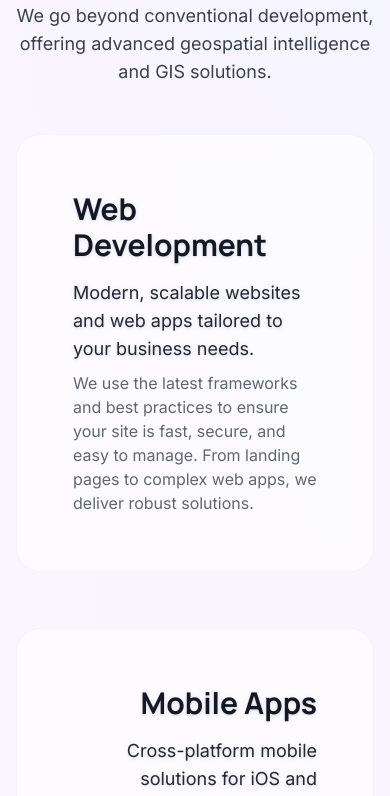
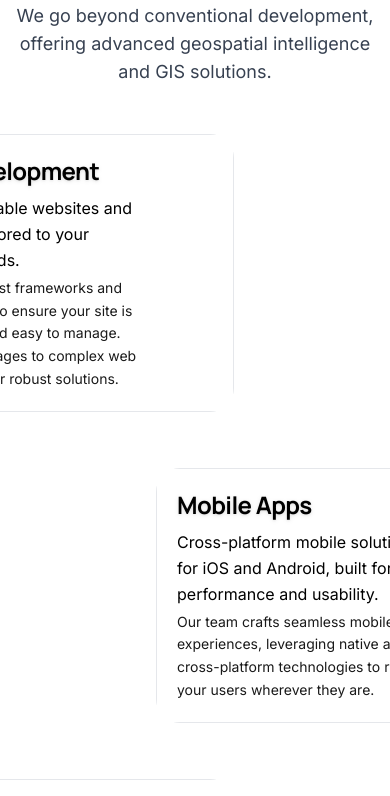
Before and after one commit to igorricardo20/rockpeach-landing, a React (Vite) app: page / in a window 390 px wide. Shown: the part 4801-5597 px from the top of the page. Built offline with nearby package versions, Linux system fonts and the light colour scheme.

Commit message:
Enhance Services component with scroll animations and improved layout; refactor for better readability and performance

```diff
--- a/src/components/Services.tsx
+++ b/src/components/Services.tsx
@@ -1,4 +1,4 @@
-import React from "react";
+import React, { useRef, useEffect } from "react";
 
 const services = [
 	{
@@ -35,10 +35,53 @@ const services = [
 	},
 ];
 
-const Services: React.FC = () => (
+const Services: React.FC = () => {
+	const cardRefs = useRef<(HTMLDivElement | null)[]>([]);
+
+	// Reveal animation on scroll
+	useEffect(() => {
+		const handleScroll = () => {
+			cardRefs.current.forEach((el, idx) => {
+				if (!el) return;
+				const rect = el.getBoundingClientRect();
+				const windowHeight =
+					window.innerHeight || document.documentElement.clientHeight;
+				if (rect.top < windowHeight - 80) {
+					el.classList.add("animate-service-reveal");
+				} else {
+					el.classList.remove("animate-service-reveal");
+				}
+			});
+		};
+		window.addEventListener("scroll", handleScroll, { passive: true });
+		handleScroll();
+		return () => window.removeEventListener("scroll", handleScroll);
+	}, []);
+
+	// Set transform for animation (from ±600px to ±140px)
+	useEffect(() => {
+		const observer = new MutationObserver(() => {
+			(cardRefs.current as (HTMLDivElement | null)[]).forEach((el, idx) => {
+				if (!el) return;
+				if (el.classList.contains("animate-service-reveal")) {
+					const finalX = idx % 2 === 0 ? -140 : 140;
+					el.style.transform = `translateX(${finalX}px)`;
+					el.style.opacity = "1";
+				} else {
+					const initialX = idx % 2 === 0 ? -600 : 600;
+					el.style.transform = `translateX(${initialX}px)`;
+					el.style.opacity = "0";
+				}
+			});
+		});
+		observer.observe(document.body, { attributes: true, subtree: true });
+		return () => observer.disconnect();
+	}, []);
+
+	return (
 		<section
 			id="services"
-		className="py-20 lg:py-32 bg-[conic-gradient(at_top_left,_var(--tw-gradient-stops))] from-blue-50 via-pink-100 via-purple-50 via-cyan-100 to-blue-50 border-t border-gray-100"
+			className="py-20 lg:py-32 bg-white border-t border-gray-100"
 		>
 			<div className="container mx-auto px-4 md:px-6">
 				<div className="text-center mb-12">
@@ -55,28 +98,33 @@ const Services: React.FC = () => (
 					{services.map((service, idx) => (
 						<div
 							key={service.title}
-						className={`relative w-full max-w-4xl mx-auto rounded-3xl overflow-hidden border border-gray-100 group p-0 flex ${
-							idx % 2 === 0 ? "justify-start" : "justify-end"
-						}`}
-						style={{ minHeight: "300px" }}
+							ref={(el) => (cardRefs.current[idx] = el)}
+							className="relative w-full max-w-4xl mx-auto rounded-3xl overflow-visible border border-gray-200 group p-0 flex transition-transform duration-500 hover:scale-105 focus-within:ring-4 focus-within:ring-blue-200"
+							style={{
+								minHeight: "240px",
+								transform:
+									idx % 2 === 0 ? "translateX(-600px)" : "translateX(600px)",
+								opacity: 0,
+								transition:
+									"opacity 0.7s cubic-bezier(0.4,0,0.2,1), transform 0.7s cubic-bezier(0.4,0,0.2,1)",
+							}}
+							role="region"
+							aria-labelledby={`service-title-${idx}`}
+							tabIndex={0}
 						>
-						<div className="absolute inset-0 bg-white/60 backdrop-blur-lg" />
-						<div
-							className={`relative z-10 flex flex-col justify-center h-full p-14 md:w-2/3 ${
-								idx % 2 === 0 ? "ml-0 md:ml-8" : "mr-0 md:mr-8"
-							} ${
-								idx % 2 === 0
-									? "items-start text-left"
-									: "items-end text-right"
-							}`}
+							<div className="absolute inset-0 bg-white/95 backdrop-blur-md" />
+							<div className="relative z-10 flex flex-row justify-between items-center h-full pl-5 pr-5 md:pl-10 md:pr-10 py-5 md:py-8 w-full">
+								<div className="flex flex-col justify-center items-start text-left w-[80%] md:w-[80%]">
+									<h3
+										id={`service-title-${idx}`}
+										className="text-2xl md:text-3xl font-manrope font-extrabold text-black mb-2 md:mb-3 drop-shadow tracking-tight"
 									>
-							<h3 className="text-3xl font-manrope font-bold text-gray-900 mb-4 drop-shadow">
 										{service.title}
 									</h3>
-							<p className="text-gray-800 font-inter text-lg mb-2 drop-shadow">
+									<p className="text-black font-inter text-base md:text-lg mb-1 drop-shadow-none leading-relaxed">
 										{service.description}
 									</p>
-							<p className="text-gray-700 font-inter text-base opacity-80">
+									<p className="text-black font-inter text-sm md:text-base opacity-90 leading-relaxed">
 										{service.title === "Web Development" &&
 											"We use the latest frameworks and best practices to ensure your site is fast, secure, and easy to manage. From landing pages to complex web apps, we deliver robust solutions."}
 										{service.title === "Mobile Apps" &&
@@ -87,11 +135,42 @@ const Services: React.FC = () => (
 											"We help you make informed technology decisions and unlock the power of location data for smarter business outcomes."}
 									</p>
 								</div>
+								{/* Decorative glass accent for the right 20% - custom for each card */}
+								<div className="hidden md:flex items-center justify-center h-full w-[20%]">
+									<div className="relative w-full h-32 flex items-center justify-center">
+										{idx === 0 && (
+											<>
+												<div className="absolute right-4 top-1/2 -translate-y-1/2 w-20 h-20 rounded-full bg-gradient-to-br from-blue-200/80 via-blue-100/60 to-white/70 blur-md opacity-90 shadow-xl" />
+												<div className="absolute right-0 top-1/2 -translate-y-1/2 w-8 h-8 rounded-full bg-blue-300/60 blur-[2px] opacity-80" />
+											</>
+										)}
+										{idx === 1 && (
+											<>
+												<div className="absolute right-4 top-1/2 -translate-y-1/2 w-20 h-20 rounded-2xl bg-gradient-to-br from-cyan-200/80 via-cyan-100/60 to-white/70 blur-md opacity-90 shadow-xl rotate-12" />
+												<div className="absolute right-2 top-1/2 -translate-y-1/2 w-10 h-10 rounded-full bg-cyan-100/80 blur-sm opacity-80" />
+											</>
+										)}
+										{idx === 2 && (
+											<>
+												<div className="absolute right-4 top-1/2 -translate-y-1/2 w-20 h-20 rounded-full bg-gradient-to-br from-pink-200/80 via-pink-100/60 to-white/70 blur-md opacity-90 shadow-xl" />
+												<div className="absolute right-0 top-1/2 -translate-y-1/2 w-8 h-8 rounded-full bg-pink-300/60 blur-[2px] opacity-80" />
+											</>
+										)}
+										{idx === 3 && (
+											<>
+												<div className="absolute right-4 top-1/2 -translate-y-1/2 w-20 h-20 rounded-3xl bg-gradient-to-br from-green-200/80 via-green-100/60 to-white/70 blur-md opacity-90 shadow-xl -rotate-12" />
+												<div className="absolute right-2 top-1/2 -translate-y-1/2 w-10 h-10 rounded-full bg-green-100/80 blur-sm opacity-80" />
+											</>
+										)}
+									</div>
+								</div>
+							</div>
 						</div>
 					))}
 				</div>
 			</div>
 		</section>
 	);
+};
 
 export default Services;
```
Lines whose indentation alone changed are shown as unchanged.
